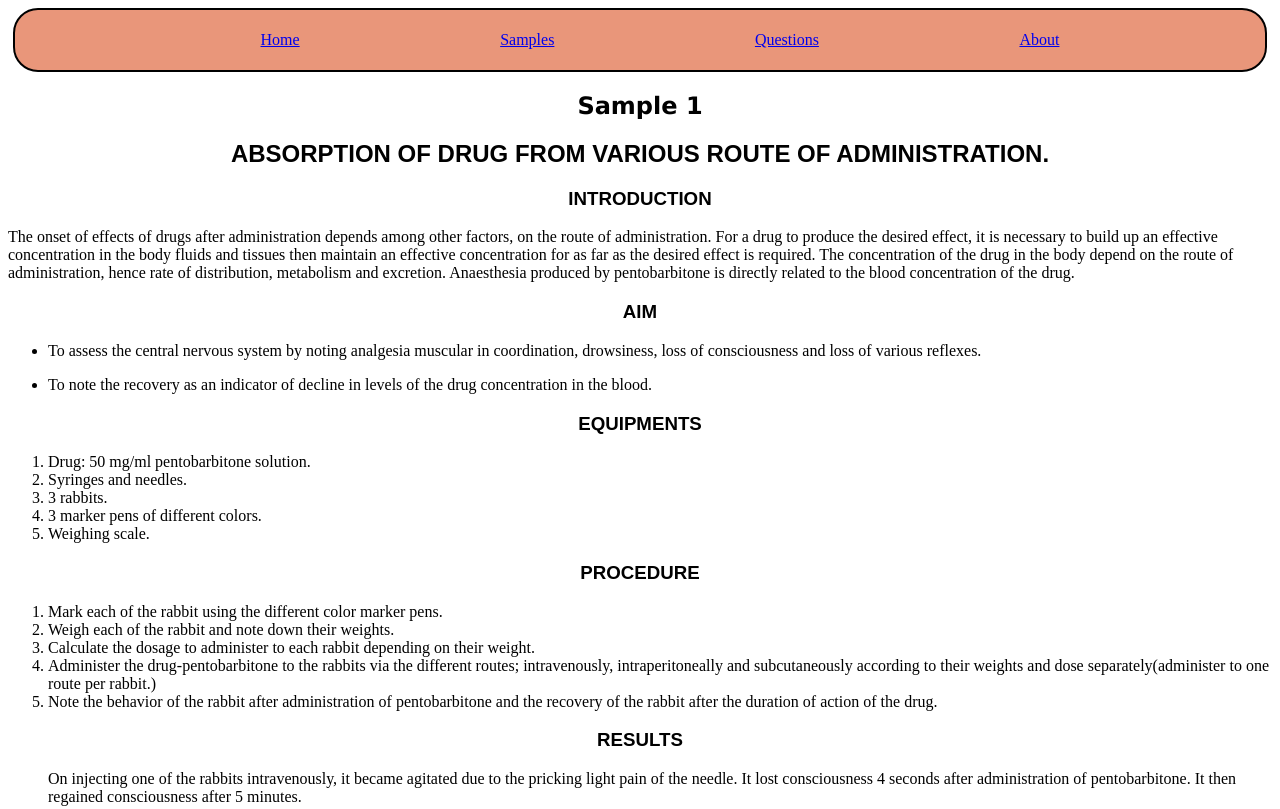
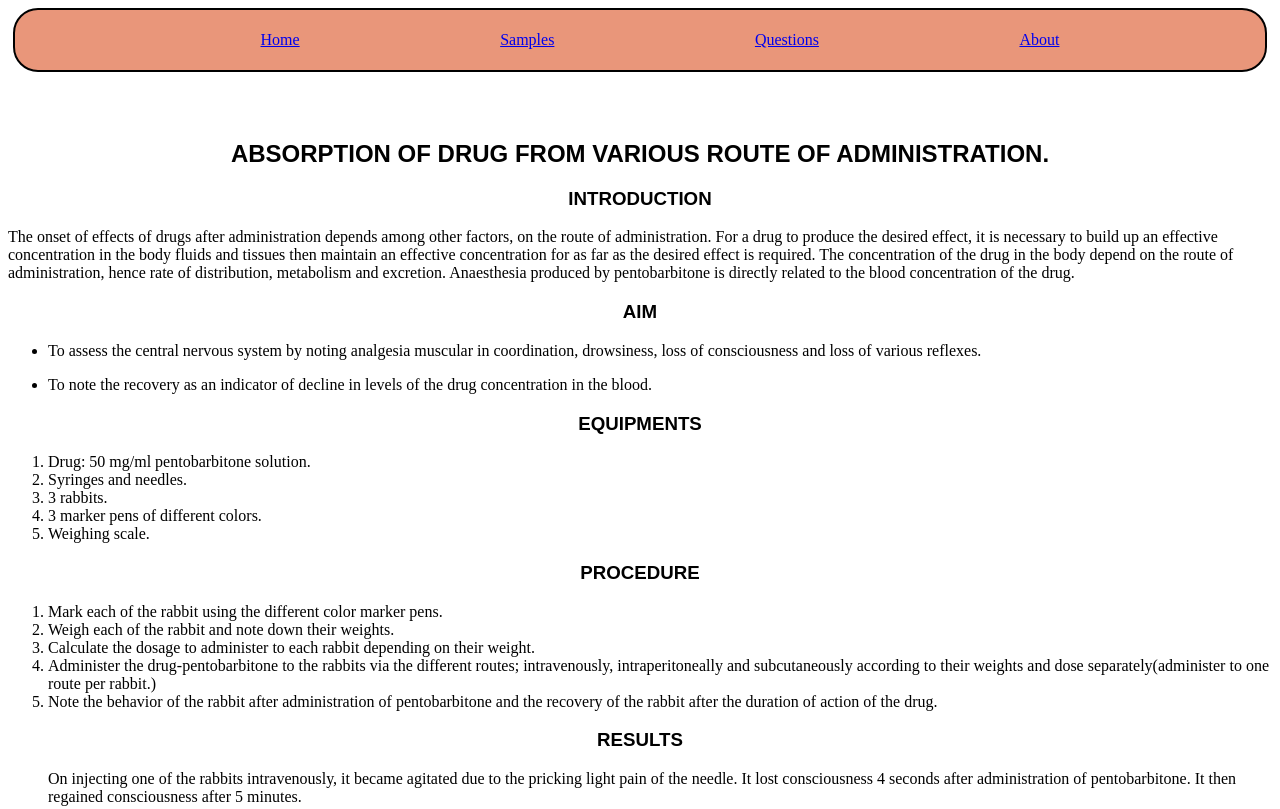
Before and after one commit to mukta-55/Practicals, a plain HTML site: page Samples/index.html in a window 1280 px wide. Shown: the top 809 px of the page. Drawn offline with Linux system fonts and the light colour scheme.

Commit message:
textshadow

```diff
--- a/Samples/style.css
+++ b/Samples/style.css
@@ -51,3 +51,8 @@ h4 {
   font-family: Arial, Helvetica, sans-serif;
   font-weight: 800;
 }
+
+h1 {
+  color: white;
+  text-shadow: 3px 3px 5px blue 2px 3px 4px red;
+}
```
